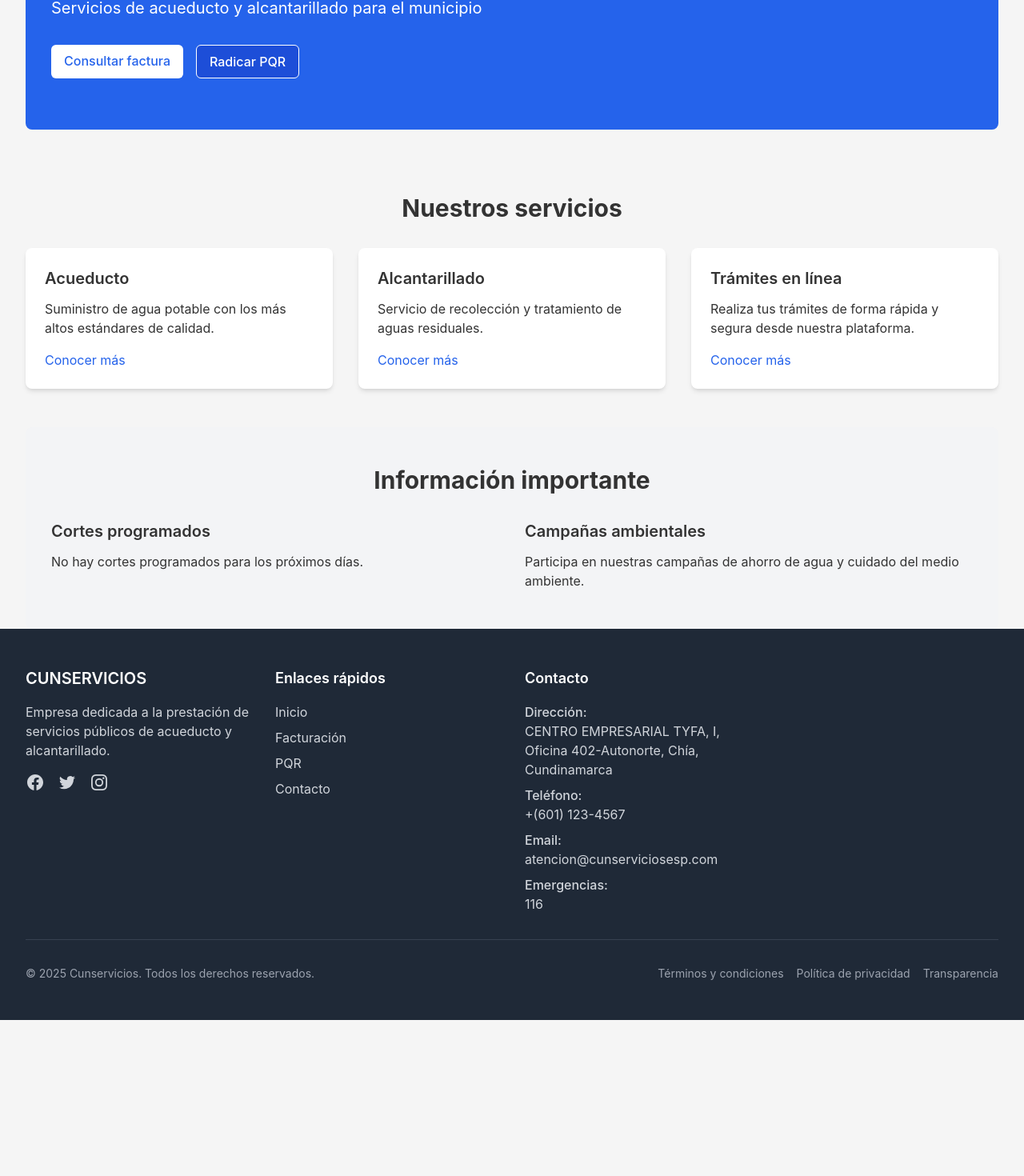
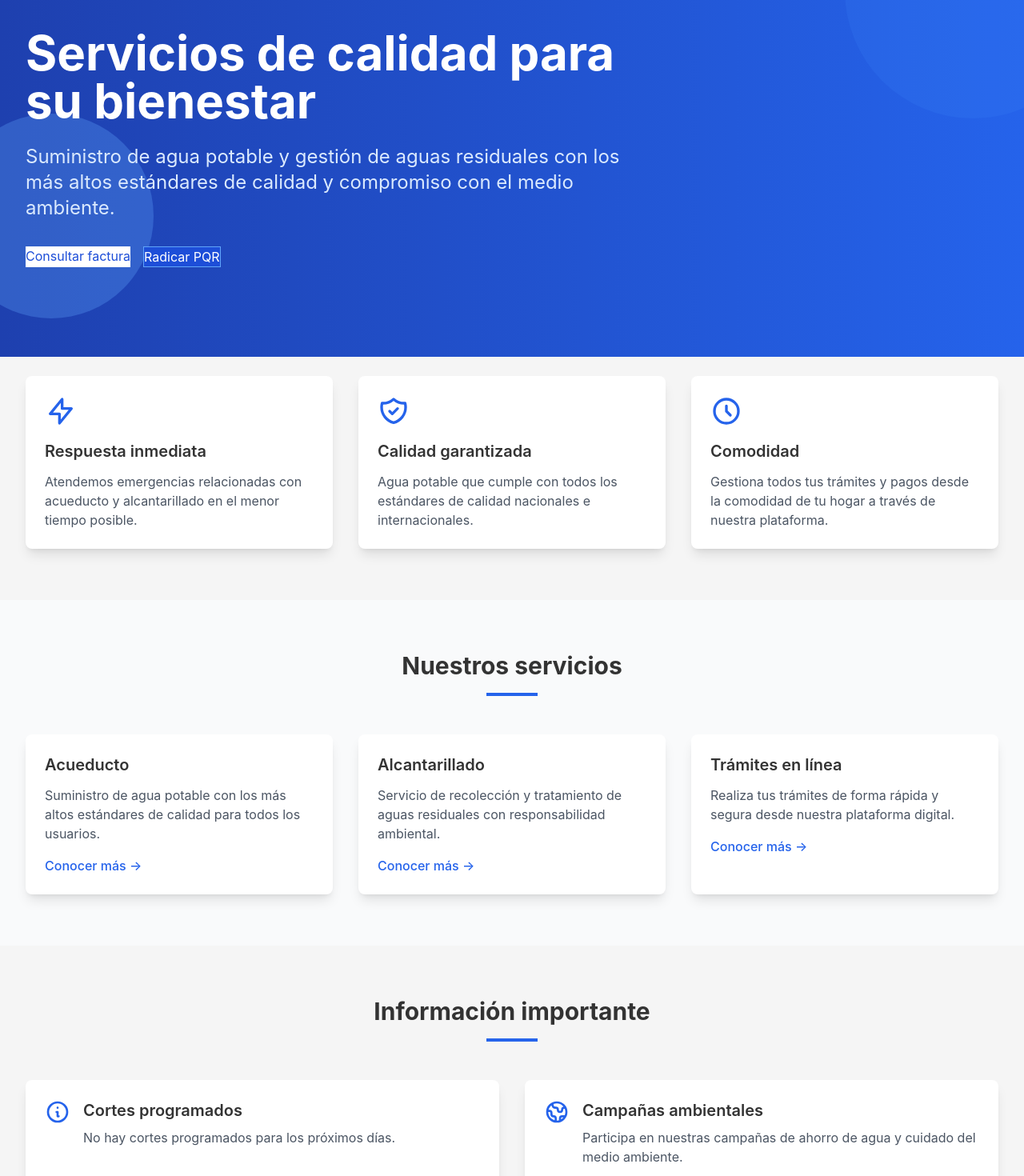
Before and after one commit to JuanLara18/Cunservicios, a React (Create React App) app in the folder frontend/: page / in a window 1280 px wide. Shown: the part 156-1626 px from the top of the page at 80% size. Before the commit the page ends 1431 px from the top, so only its background shows below. Built offline with nearby package versions, Linux system fonts and the light colour scheme.

Commit message:
update home

```diff
--- a/frontend/src/pages/Home.jsx
+++ b/frontend/src/pages/Home.jsx
@@ -3,78 +3,179 @@ import { Link } from "react-router-dom";
 
 const Home = () => {
   return (
-    <div className="container mx-auto">
-      <section className="bg-blue-600 text-white py-16 rounded-lg my-8">
-        <div className="container mx-auto px-4">
-          <h1 className="text-4xl font-bold mb-4">Bienvenido a Cunservicios</h1>
-          <p className="text-xl mb-8">
-            Servicios de acueducto y alcantarillado para el municipio
+    <div className="pt-20">
+      {/* Hero Section */}
+      <section className="relative bg-gradient-to-r from-blue-800 to-blue-600 text-white py-20 md:py-28 overflow-hidden">
+        {/* Formas decorativas en el fondo */}
+        <div className="absolute -top-24 -right-24 w-80 h-80 bg-blue-500 rounded-full opacity-20"></div>
+        <div className="absolute bottom-12 -left-16 w-64 h-64 bg-blue-400 rounded-full opacity-30"></div>
+
+        <div className="container mx-auto px-4 relative z-10">
+          <div className="max-w-3xl">
+            <h1 className="text-4xl md:text-5xl lg:text-6xl font-bold mb-6 leading-tight">
+              Servicios de calidad para su bienestar
+            </h1>
+            <p className="text-xl md:text-2xl mb-8 text-blue-100">
+              Suministro de agua potable y gestión de aguas residuales con los más altos estándares de calidad y compromiso con el medio ambiente.
             </p>
             <div className="flex flex-wrap gap-4">
-            <Link to="/facturacion" className="btn bg-white text-blue-600 hover:bg-blue-100">
+              <Link
+                to="/facturacion"
+                className="btn-hero bg-white text-blue-700 hover:bg-blue-50"
+              >
                 Consultar factura
               </Link>
-            <Link to="/pqr" className="btn bg-blue-700 text-white hover:bg-blue-800 border border-white">
+              <Link
+                to="/pqr"
+                className="btn-hero bg-blue-700 hover:bg-blue-800 border border-blue-400"
+              >
                 Radicar PQR
               </Link>
             </div>
           </div>
+        </div>
       </section>
 
-      <section className="py-12">
-        <h2 className="text-3xl font-bold text-center mb-8">Nuestros servicios</h2>
+      {/* Características principales */}
+      <section className="py-16 -mt-10">
+        <div className="container mx-auto px-4">
           <div className="grid grid-cols-1 md:grid-cols-3 gap-8">
-          <div className="card">
-            <h3 className="text-xl font-semibold mb-3">Acueducto</h3>
-            <p className="mb-4">
-              Suministro de agua potable con los más altos estándares de calidad.
-            </p>
-            <Link to="/servicios" className="text-blue-600 hover:underline">
-              Conocer más
-            </Link>
-          </div>
-          <div className="card">
-            <h3 className="text-xl font-semibold mb-3">Alcantarillado</h3>
-            <p className="mb-4">
-              Servicio de recolección y tratamiento de aguas residuales.
-            </p>
-            <Link to="/servicios" className="text-blue-600 hover:underline">
-              Conocer más
-            </Link>
-          </div>
-          <div className="card">
-            <h3 className="text-xl font-semibold mb-3">Trámites en línea</h3>
-            <p className="mb-4">
-              Realiza tus trámites de forma rápida y segura desde nuestra plataforma.
-            </p>
-            <Link to="/servicios" className="text-blue-600 hover:underline">
-              Conocer más
-            </Link>
+            <FeaturedCard
+              icon={
+                <svg xmlns="http://www.w3.org/2000/svg" className="h-10 w-10" fill="none" viewBox="0 0 24 24" stroke="currentColor">
+                  <path strokeLinecap="round" strokeLinejoin="round" strokeWidth={2} d="M13 10V3L4 14h7v7l9-11h-7z" />
+                </svg>
+              }
+              title="Respuesta inmediata"
+              description="Atendemos emergencias relacionadas con acueducto y alcantarillado en el menor tiempo posible."
+            />
+            <FeaturedCard
+              icon={
+                <svg xmlns="http://www.w3.org/2000/svg" className="h-10 w-10" fill="none" viewBox="0 0 24 24" stroke="currentColor">
+                  <path strokeLinecap="round" strokeLinejoin="round" strokeWidth={2} d="M9 12l2 2 4-4m5.618-4.016A11.955 11.955 0 0112 2.944a11.955 11.955 0 01-8.618 3.04A12.02 12.02 0 003 9c0 5.591 3.824 10.29 9 11.622 5.176-1.332 9-6.03 9-11.622 0-1.042-.133-2.052-.382-3.016z" />
+                </svg>
+              }
+              title="Calidad garantizada"
+              description="Agua potable que cumple con todos los estándares de calidad nacionales e internacionales."
+            />
+            <FeaturedCard
+              icon={
+                <svg xmlns="http://www.w3.org/2000/svg" className="h-10 w-10" fill="none" viewBox="0 0 24 24" stroke="currentColor">
+                  <path strokeLinecap="round" strokeLinejoin="round" strokeWidth={2} d="M12 8v4l3 3m6-3a9 9 0 11-18 0 9 9 0 0118 0z" />
+                </svg>
+              }
+              title="Comodidad"
+              description="Gestiona todos tus trámites y pagos desde la comodidad de tu hogar a través de nuestra plataforma."
+            />
           </div>
         </div>
       </section>
 
-      <section className="bg-gray-100 py-12 rounded-lg">
+      {/* Servicios principales */}
+      <section className="py-16 bg-gray-50">
         <div className="container mx-auto px-4">
-          <h2 className="text-3xl font-bold text-center mb-8">Información importante</h2>
-          <div className="grid grid-cols-1 md:grid-cols-2 gap-8">
-            <div>
-              <h3 className="text-xl font-semibold mb-3">Cortes programados</h3>
-              <p>
-                No hay cortes programados para los próximos días.
-              </p>
-            </div>
-            <div>
-              <h3 className="text-xl font-semibold mb-3">Campañas ambientales</h3>
-              <p>
-                Participa en nuestras campañas de ahorro de agua y cuidado del medio ambiente.
-              </p>
+          <h2 className="text-3xl font-bold text-center mb-12 after:content-[''] after:block after:w-16 after:h-1 after:bg-blue-600 after:mx-auto after:mt-4">
+            Nuestros servicios
+          </h2>
+          <div className="grid grid-cols-1 md:grid-cols-3 gap-8">
+            <ServiceCard
+              title="Acueducto"
+              description="Suministro de agua potable con los más altos estándares de calidad para todos los usuarios."
+              linkTo="/servicios"
+            />
+            <ServiceCard
+              title="Alcantarillado"
+              description="Servicio de recolección y tratamiento de aguas residuales con responsabilidad ambiental."
+              linkTo="/servicios"
+            />
+            <ServiceCard
+              title="Trámites en línea"
+              description="Realiza tus trámites de forma rápida y segura desde nuestra plataforma digital."
+              linkTo="/servicios"
+            />
           </div>
         </div>
+      </section>
+
+      {/* Información importante y noticias */}
+      <section className="py-16">
+        <div className="container mx-auto px-4">
+          <h2 className="text-3xl font-bold text-center mb-12 after:content-[''] after:block after:w-16 after:h-1 after:bg-blue-600 after:mx-auto after:mt-4">
+            Información importante
+          </h2>
+          <div className="grid grid-cols-1 md:grid-cols-2 gap-8">
+            <InfoCard
+              title="Cortes programados"
+              content="No hay cortes programados para los próximos días."
+              icon={
+                <svg xmlns="http://www.w3.org/2000/svg" className="h-8 w-8" fill="none" viewBox="0 0 24 24" stroke="currentColor">
+                  <path strokeLinecap="round" strokeLinejoin="round" strokeWidth={2} d="M13 16h-1v-4h-1m1-4h.01M21 12a9 9 0 11-18 0 9 9 0 0118 0z" />
+                </svg>
+              }
+            />
+            <InfoCard
+              title="Campañas ambientales"
+              content="Participa en nuestras campañas de ahorro de agua y cuidado del medio ambiente."
+              icon={
+                <svg xmlns="http://www.w3.org/2000/svg" className="h-8 w-8" fill="none" viewBox="0 0 24 24" stroke="currentColor">
+                  <path strokeLinecap="round" strokeLinejoin="round" strokeWidth={2} d="M3.055 11H5a2 2 0 012 2v1a2 2 0 002 2 2 2 0 012 2v2.945M8 3.935V5.5A2.5 2.5 0 0010.5 8h.5a2 2 0 012 2 2 2 0 104 0 2 2 0 012-2h1.064M15 20.488V18a2 2 0 012-2h3.064M21 12a9 9 0 11-18 0 9 9 0 0118 0z" />
+                </svg>
+              }
+            />
+          </div>
+        </div>
+      </section>
+
+      {/* CTA Section */}
+      <section className="bg-blue-600 text-white py-16">
+        <div className="container mx-auto px-4 text-center">
+          <h2 className="text-3xl font-bold mb-6">¿Necesitas ayuda?</h2>
+          <p className="text-xl mb-8 max-w-2xl mx-auto">
+            Nuestro equipo de atención al cliente está disponible para resolver todas tus dudas y solicitudes.
+          </p>
+          <Link
+            to="/contacto"
+            className="inline-block px-8 py-3 bg-white text-blue-600 rounded-md font-medium hover:bg-blue-50 transition-colors shadow-lg"
+          >
+            Contáctanos
+          </Link>
         </div>
       </section>
     </div>
   );
 };
 
+// Componente de tarjeta de característica
+const FeaturedCard = ({ icon, title, description }) => (
+  <div className="bg-white rounded-lg shadow-lg p-6 transform transition-transform hover:-translate-y-1">
+    <div className="text-blue-600 mb-4">{icon}</div>
+    <h3 className="text-xl font-semibold mb-3">{title}</h3>
+    <p className="text-gray-600">{description}</p>
+  </div>
+);
+
+// Componente de tarjeta de servicio
+const ServiceCard = ({ title, description, linkTo }) => (
+  <div className="bg-white rounded-lg shadow-lg overflow-hidden">
+    <div className="p-6">
+      <h3 className="text-xl font-semibold mb-3">{title}</h3>
+      <p className="text-gray-600 mb-4">{description}</p>
+      <Link to={linkTo} className="text-blue-600 hover:text-blue-800 font-medium">
+        Conocer más →
+      </Link>
+    </div>
+  </div>
+);
+
+// Componente de tarjeta de información
+const InfoCard = ({ icon, title, content }) => (
+  <div className="bg-white rounded-lg shadow-lg p-6 flex">
+    <div className="text-blue-600 mr-4 flex-shrink-0">{icon}</div>
+    <div>
+      <h3 className="text-xl font-semibold mb-2">{title}</h3>
+      <p className="text-gray-600">{content}</p>
+    </div>
+  </div>
+);
+
 export default Home;
```
Lines whose indentation alone changed are shown as unchanged.
